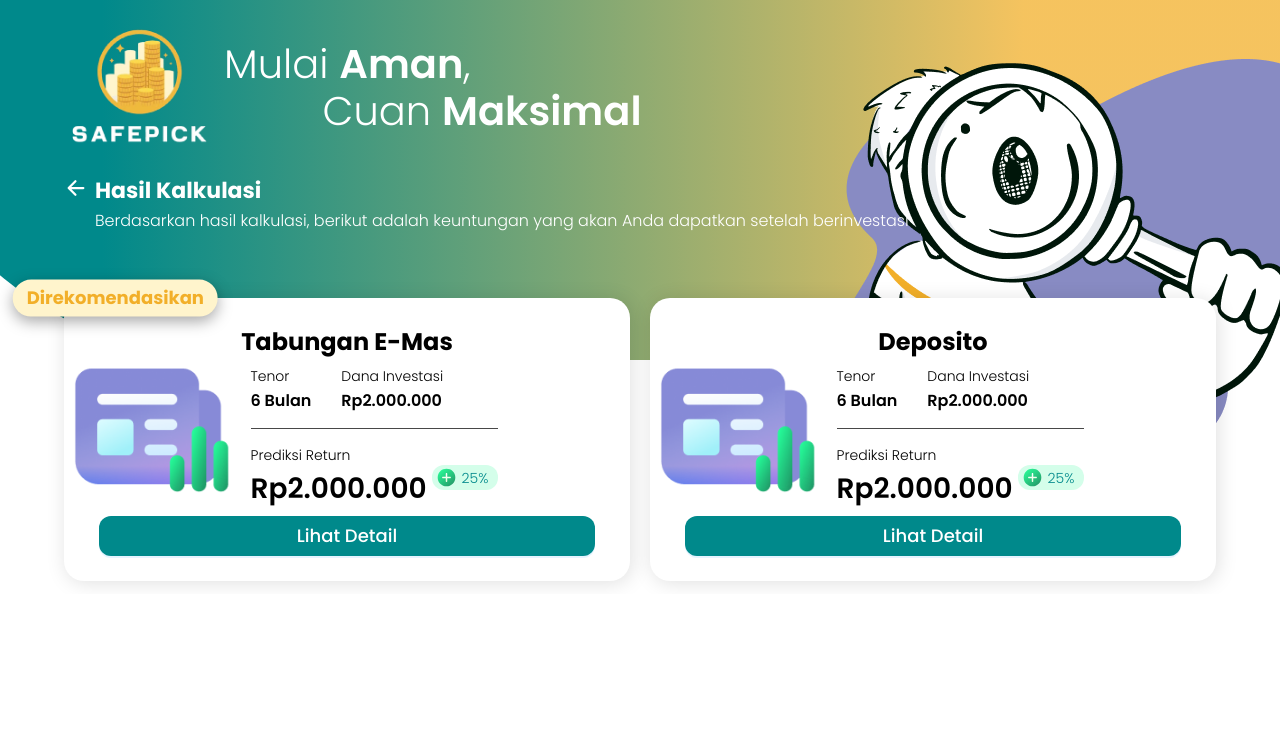
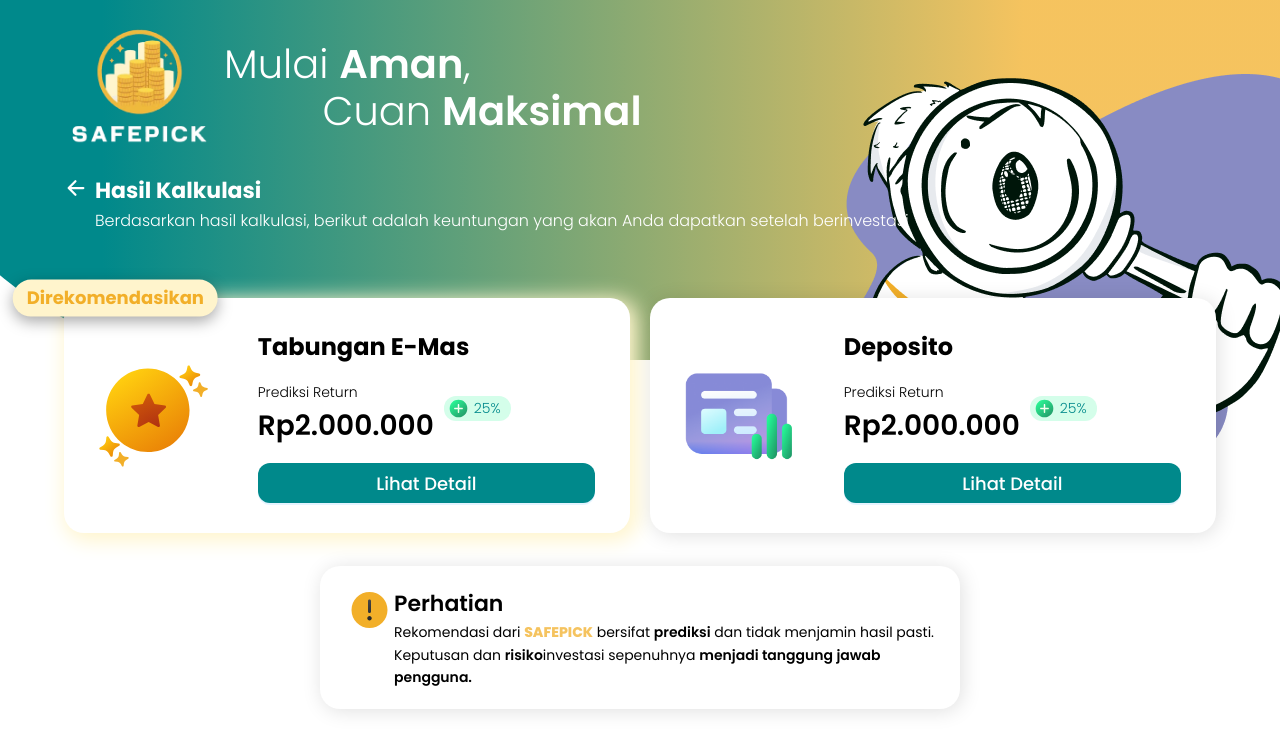
Before and after one commit to Kelompok-1-Hajjah-Lulu/frontend-safepick, a React (Vite) app: page /calculation in a window 1280 px wide. Shown: the top 752 px of the page. Built offline with nearby package versions, Linux system fonts and the light colour scheme.

Commit message:
:feat: calculation page

```diff
--- a/src/components/Cards/BaseCard.scss
+++ b/src/components/Cards/BaseCard.scss
@@ -2,14 +2,15 @@
     box-shadow: 2px 2px 20px 0px #00000020;
     background-color: white;
     border-radius: 20px;
-    aspect-ratio: 2/1;
     width: inherit;
-    padding: 25px 35px;
+    padding: 30px 35px;
     display: flex;
     flex-direction: column;
     align-items: center;
-    justify-content: space-between;
     position: relative;
+    &.isRecommendation {
+        box-shadow: 4px 4px 20px 4px #fff5cd;
+    }
 }
 
 // misal mau ngelakuin pembayaran langsung gimana?
--- a/src/components/Cards/BaseCard.tsx
+++ b/src/components/Cards/BaseCard.tsx
@@ -2,10 +2,15 @@ import "./BaseCard.scss";
 
 interface BaseCardProps {
     children?: React.ReactNode;
+    isRecommendation?: boolean;
 }
 
-const BaseCard = ({ children }: BaseCardProps) => {
-    return <div className="base-card">{children}</div>;
+const BaseCard = ({ children, isRecommendation }: BaseCardProps) => {
+    return (
+        <div className={`base-card ${isRecommendation && "isRecommendation"}`}>
+            {children}
+        </div>
+    );
 };
 
 export default BaseCard;
--- /dev/null
+++ b/src/components/Cards/WarningCard.scss
@@ -0,0 +1,15 @@
+@use "../../styles/variables";
+
+.warning-card {
+    background-color: white;
+    box-shadow: 2px 2px 20px 0px #00000020;
+    width: 50%;
+    margin: auto;
+    padding: 20px 25px;
+    display: flex;
+    align-items: start;
+    border-radius: 20px;
+    .gold {
+        color: variables.$gold-color;
+    }
+}
--- /dev/null
+++ b/src/components/Cards/WarningCard.tsx
@@ -0,0 +1,26 @@
+import WarningCircleIcon from "../../assets/icons/warning-circle.svg";
+import "./WarningCard.scss";
+
+const WarningCard = () => {
+    return (
+        <div className="warning-card">
+            <img src={WarningCircleIcon} alt="WarningCircleIcon" />
+            <div className="flex flex-col">
+                <h1 className="font-24 fw-600">Perhatian</h1>
+                <p className="font-16 fw-400">
+                    Rekomendasi dari{" "}
+                    <span className="gold fw-800">SAFEPICK</span> bersifat{" "}
+                    <span className="fw-600">prediksi</span> dan tidak menjamin
+                    hasil pasti. Keputusan dan{" "}
+                    <span className="fw-600">risiko</span>
+                    investasi sepenuhnya{" "}
+                    <span className="fw-600">
+                        menjadi tanggung jawab pengguna.
+                    </span>
+                </p>
+            </div>
+        </div>
+    );
+};
+
+export default WarningCard;
--- a/src/pages/CalculationPage/CalculationPage.scss
+++ b/src/pages/CalculationPage/CalculationPage.scss
@@ -1,3 +1,5 @@
+@use "../../styles/variables";
+
 .header-calculation-page {
     flex-direction: row;
     gap: 7px;
@@ -24,28 +26,31 @@ img.mata-gede-image {
     }
     .wrapper-prediksi-container {
         display: flex;
-        gap: 20px;
-        margin-left: -20%;
+        gap: 10%;
+        width: 100%;
+        align-items: center;
         img {
-            width: 35%;
+            width: 22%;
             height: max-content;
         }
         .prediksi-container {
             display: flex;
             flex-direction: column;
-            gap: 5px;
-            .card-icon {
-                float: left;
-            }
-            .upper-container {
+            justify-content: space-between;
+            gap: 15px;
+            width: 100%;
+            .inner-container {
                 display: flex;
-                gap: 30px;
-            }
-            .lower-container {
-                display: flex;
-                align-items: center;
-                gap: 5px;
+                gap: 10px;
+                .custom-badge {
+                    margin-top: 15px;
+                }
             }
         }
     }
 }
+
+.calculation-warning-recommendation {
+    width: inherit;
+    padding: 20px 0;
+}
--- a/src/pages/CalculationPage/index.tsx
+++ b/src/pages/CalculationPage/index.tsx
@@ -1,13 +1,15 @@
 import React from "react";
-import TurnBackOnce from "../../components/TurnBackOnce"; // Adjust the path as needed
+import TurnBackOnce from "../../components/TurnBackOnce";
 import "./CalculationPage.scss";
 import BaseCard from "../../components/Cards/BaseCard";
-import { Button, Divider } from "antd";
+import { Button } from "antd";
 
-import MataGedeImage from "../../assets/images/mata-gede.png"; // Adjust the path as needed
-import DepositoIcon from "../../assets/images/deposito-icon.png"; // Adjust the path as needed
+import MataGedeImage from "../../assets/images/mata-gede.png";
+import DepositoIcon from "../../assets/images/deposito-icon.png";
+import GoldIcon from "../../assets/images/gold-icon.svg";
 import Badge from "../../components/Badges/Badge";
 import RecommendationBadge from "../../components/Badges/RecommendationBadge";
+import WarningCard from "../../components/Cards/WarningCard";
 
 const CalculationPage: React.FC = () => {
     return (
@@ -34,37 +36,19 @@ const CalculationPage: React.FC = () => {
                 alt="Mata Gede"
             />
             <section className="calculation-card-wrapper">
-                <BaseCard>
+                <BaseCard isRecommendation>
                     <div className="rekomendasi-badge-wrapper">
                         <RecommendationBadge />
                     </div>
-                    <h1>Tabungan E-Mas</h1>
                     <div className="wrapper-prediksi-container">
                         <img
                             className="card-icon"
-                            src={DepositoIcon}
-                            alt="Deposito Icon"
+                            src={GoldIcon}
+                            alt="Gold Icon"
                         />
                         <div className="prediksi-container">
-                            <div className="upper-container">
-                                <div className="flex flex-col">
-                                    <p className="font-16">Tenor</p>
-                                    <p className="font-18 fw-600">6 Bulan</p>
-                                </div>
-                                <div className="flex flex-col">
-                                    <p className="font-16">Dana Investasi</p>
-                                    <p className="font-18 fw-600">
-                                        Rp2.000.000
-                                    </p>
-                                </div>
-                            </div>
-                            <Divider
-                                style={{
-                                    marginBlock: "10px",
-                                    backgroundColor: "rgba(0, 0, 0, 0.7)",
-                                }}
-                            />
-                            <div className="lower-container">
+                            <h1>Tabungan E-Mas</h1>
+                            <div className="inner-container">
                                 <div className="flex flex-col">
                                     <p className="font-16">Prediksi Return</p>
                                     <p className="font-32 fw-600">
@@ -73,18 +57,17 @@ const CalculationPage: React.FC = () => {
                                 </div>
                                 <Badge text="25%" color="green" />
                             </div>
+                            <Button
+                                type="primary"
+                                className="custom-button green"
+                                onClick={() => {}}
+                            >
+                                Lihat Detail
+                            </Button>
                         </div>
                     </div>
-                    <Button
-                        type="primary"
-                        className="custom-button green"
-                        onClick={() => {}}
-                    >
-                        Lihat Detail
-                    </Button>
                 </BaseCard>
                 <BaseCard>
-                    <h1>Deposito</h1>
                     <div className="wrapper-prediksi-container">
                         <img
                             className="card-icon"
@@ -92,25 +75,8 @@ const CalculationPage: React.FC = () => {
                             alt="Deposito Icon"
                         />
                         <div className="prediksi-container">
-                            <div className="upper-container">
-                                <div className="flex flex-col">
-                                    <p className="font-16">Tenor</p>
-                                    <p className="font-18 fw-600">6 Bulan</p>
-                                </div>
-                                <div className="flex flex-col">
-                                    <p className="font-16">Dana Investasi</p>
-                                    <p className="font-18 fw-600">
-                                        Rp2.000.000
-                                    </p>
-                                </div>
-                            </div>
-                            <Divider
-                                style={{
-                                    marginBlock: "10px",
-                                    backgroundColor: "rgba(0, 0, 0, 0.7)",
-                                }}
-                            />
-                            <div className="lower-container">
+                            <h1>Deposito</h1>
+                            <div className="inner-container">
                                 <div className="flex flex-col">
                                     <p className="font-16">Prediksi Return</p>
                                     <p className="font-32 fw-600">
@@ -119,16 +85,19 @@ const CalculationPage: React.FC = () => {
                                 </div>
                                 <Badge text="25%" color="green" />
                             </div>
+                            <Button
+                                type="primary"
+                                className="custom-button green"
+                                onClick={() => {}}
+                            >
+                                Lihat Detail
+                            </Button>
                         </div>
                     </div>
-                    <Button
-                        type="primary"
-                        className="custom-button green"
-                        onClick={() => {}}
-                    >
-                        Lihat Detail
-                    </Button>
                 </BaseCard>
+            </section>
+            <section className="calculation-warning-recommendation">
+                <WarningCard />
             </section>
         </>
     );
```
Also changed, not shown: src/assets/icons/warning-circle.svg (added), src/assets/images/gold-icon.svg (added).
